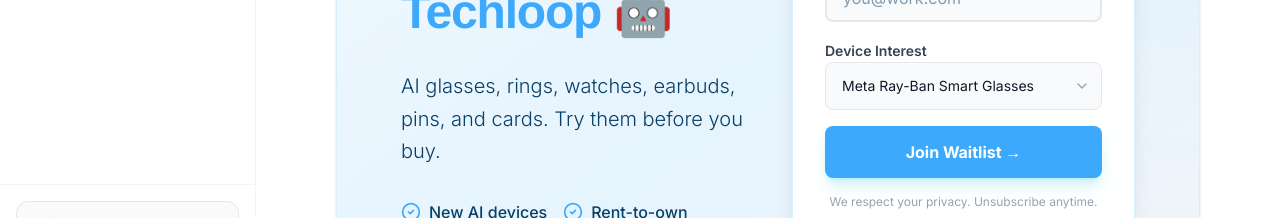
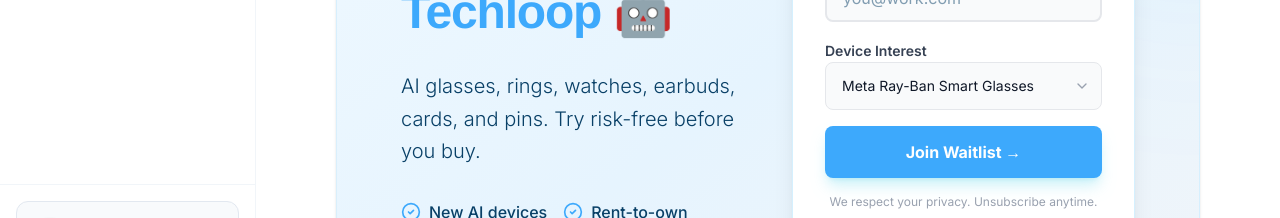
Before and after one commit to thinking-spot/techloop, a Next.js app: page /waitlist in a window 1280 px wide. Shown: the part 425-643 px from the top of the page. Built offline with nearby package versions, Linux system fonts and the light colour scheme.

Commit message:
Update waitlist hero copy

```diff
--- a/src/app/waitlist/page.tsx
+++ b/src/app/waitlist/page.tsx
@@ -34,8 +34,8 @@
                                 Get ready to love 💙 <span className="text-button">Techloop 🤖</span>
                             </h1>
                             <p className="text-base md:text-[20px] text-paragraph leading-relaxed font-light">
-                                AI glasses, rings, watches, earbuds, pins, and cards.
-                                Try them before you buy.
+                                AI glasses, rings, watches, earbuds, cards, and pins.
+                                Try risk-free before you buy.
                             </p>
 
                             <div className="flex flex-wrap justify-center lg:justify-start gap-x-4 gap-y-3 text-sm md:text-base font-medium text-paragraph">
```
